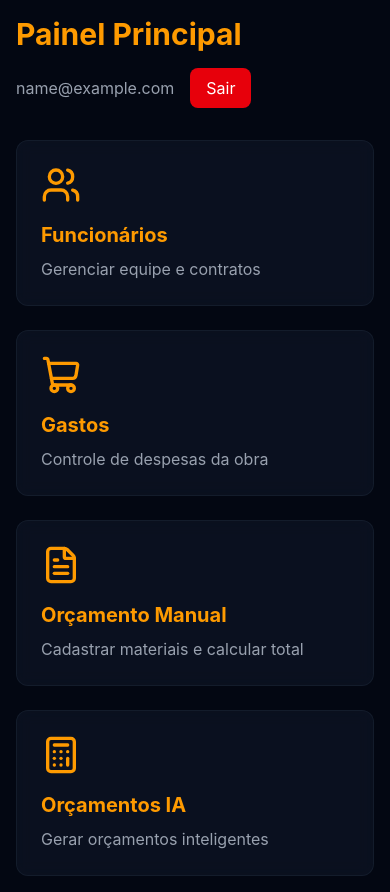
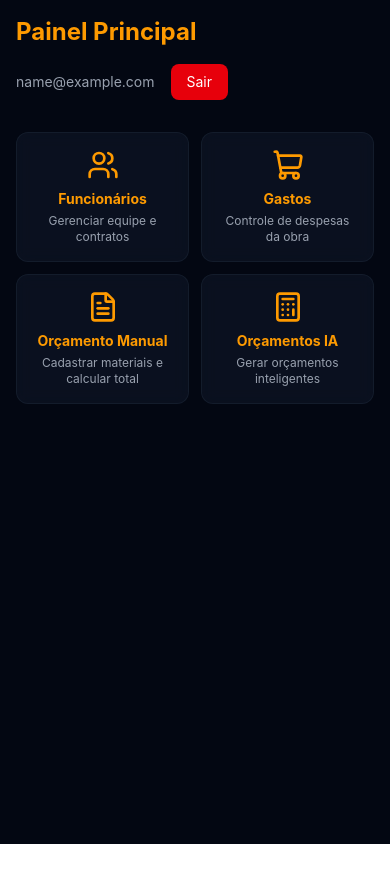
Before and after one commit to BRUNOTGTH19/gestao-obra, a React (Vite) app in the folder frontend/: page /dashboard in a window 390 px wide. After the commit the page ends 844 px from the top, so only its background shows below. Built offline with nearby package versions, Linux system fonts and the light colour scheme; no server answers; sample sign-in values are in the browser's storage; what pdfmake would draw is missing.

Commit message:
Ajusta layout responsivo do Dashboard para mobile

```diff
--- a/frontend/src/pages/Dashboard.tsx
+++ b/frontend/src/pages/Dashboard.tsx
@@ -8,35 +8,36 @@ export default function Dashboard() {
   return (
     <div className="min-h-screen bg-gray-950 text-white p-4 md:p-8">
       <div className="flex flex-col md:flex-row justify-between items-start md:items-center mb-8 gap-4">
-        <h1 className="text-3xl font-bold text-amber-500">Painel Principal</h1>
+        <h1 className="text-2xl md:text-3xl font-bold text-amber-500">Painel Principal</h1>
         <div className="flex items-center gap-4">
-          <span className="text-gray-400">{user?.email}</span>
-          <button onClick={logout} className="bg-red-600 hover:bg-red-700 text-white px-4 py-2 rounded-lg transition">
+          <span className="text-gray-400 text-sm md:text-base">{user?.email}</span>
+          <button onClick={logout} className="bg-red-600 hover:bg-red-700 text-white px-4 py-2 rounded-lg text-sm transition">
             Sair
           </button>
         </div>
       </div>
 
-      <div className="grid grid-cols-1 md:grid-cols-2 lg:grid-cols-4 gap-6">
-        <Link to="/funcionarios" className="bg-gray-900/60 backdrop-blur-sm border border-gray-800/50 p-6 rounded-xl hover:border-amber-500/50 transition-all hover:scale-105">
-          <Users className="w-10 h-10 text-amber-500 mb-4" />
-          <h2 className="text-xl font-bold text-amber-500">Funcionários</h2>
-          <p className="text-gray-400 mt-2">Gerenciar equipe e contratos</p>
+      {/* 2 colunas no mobile, 4 no desktop */}
+      <div className="grid grid-cols-2 lg:grid-cols-4 gap-3 md:gap-6">
+        <Link to="/funcionarios" className="bg-gray-900/60 backdrop-blur-sm border border-gray-800/50 p-4 md:p-6 rounded-xl hover:border-amber-500/50 transition-all hover:scale-105 flex flex-col items-center text-center">
+          <Users className="w-8 h-8 md:w-10 md:h-10 text-amber-500 mb-2 md:mb-4" />
+          <h2 className="text-sm md:text-xl font-bold text-amber-500">Funcionários</h2>
+          <p className="text-gray-400 text-xs md:text-sm mt-1 md:mt-2">Gerenciar equipe e contratos</p>
         </Link>
-        <Link to="/gastos" className="bg-gray-900/60 backdrop-blur-sm border border-gray-800/50 p-6 rounded-xl hover:border-amber-500/50 transition-all hover:scale-105">
-          <ShoppingCart className="w-10 h-10 text-amber-500 mb-4" />
-          <h2 className="text-xl font-bold text-amber-500">Gastos</h2>
-          <p className="text-gray-400 mt-2">Controle de despesas da obra</p>
+        <Link to="/gastos" className="bg-gray-900/60 backdrop-blur-sm border border-gray-800/50 p-4 md:p-6 rounded-xl hover:border-amber-500/50 transition-all hover:scale-105 flex flex-col items-center text-center">
+          <ShoppingCart className="w-8 h-8 md:w-10 md:h-10 text-amber-500 mb-2 md:mb-4" />
+          <h2 className="text-sm md:text-xl font-bold text-amber-500">Gastos</h2>
+          <p className="text-gray-400 text-xs md:text-sm mt-1 md:mt-2">Controle de despesas da obra</p>
         </Link>
-        <Link to="/orcamento-manual" className="bg-gray-900/60 backdrop-blur-sm border border-gray-800/50 p-6 rounded-xl hover:border-amber-500/50 transition-all hover:scale-105">
-          <FileText className="w-10 h-10 text-amber-500 mb-4" />
-          <h2 className="text-xl font-bold text-amber-500">Orçamento Manual</h2>
-          <p className="text-gray-400 mt-2">Cadastrar materiais e calcular total</p>
+        <Link to="/orcamento-manual" className="bg-gray-900/60 backdrop-blur-sm border border-gray-800/50 p-4 md:p-6 rounded-xl hover:border-amber-500/50 transition-all hover:scale-105 flex flex-col items-center text-center">
+          <FileText className="w-8 h-8 md:w-10 md:h-10 text-amber-500 mb-2 md:mb-4" />
+          <h2 className="text-sm md:text-xl font-bold text-amber-500">Orçamento Manual</h2>
+          <p className="text-gray-400 text-xs md:text-sm mt-1 md:mt-2">Cadastrar materiais e calcular total</p>
         </Link>
-        <Link to="/orcamentos" className="bg-gray-900/60 backdrop-blur-sm border border-gray-800/50 p-6 rounded-xl hover:border-amber-500/50 transition-all hover:scale-105">
-          <Calculator className="w-10 h-10 text-amber-500 mb-4" />
-          <h2 className="text-xl font-bold text-amber-500">Orçamentos IA</h2>
-          <p className="text-gray-400 mt-2">Gerar orçamentos inteligentes</p>
+        <Link to="/orcamentos" className="bg-gray-900/60 backdrop-blur-sm border border-gray-800/50 p-4 md:p-6 rounded-xl hover:border-amber-500/50 transition-all hover:scale-105 flex flex-col items-center text-center">
+          <Calculator className="w-8 h-8 md:w-10 md:h-10 text-amber-500 mb-2 md:mb-4" />
+          <h2 className="text-sm md:text-xl font-bold text-amber-500">Orçamentos IA</h2>
+          <p className="text-gray-400 text-xs md:text-sm mt-1 md:mt-2">Gerar orçamentos inteligentes</p>
         </Link>
       </div>
     </div>
```
